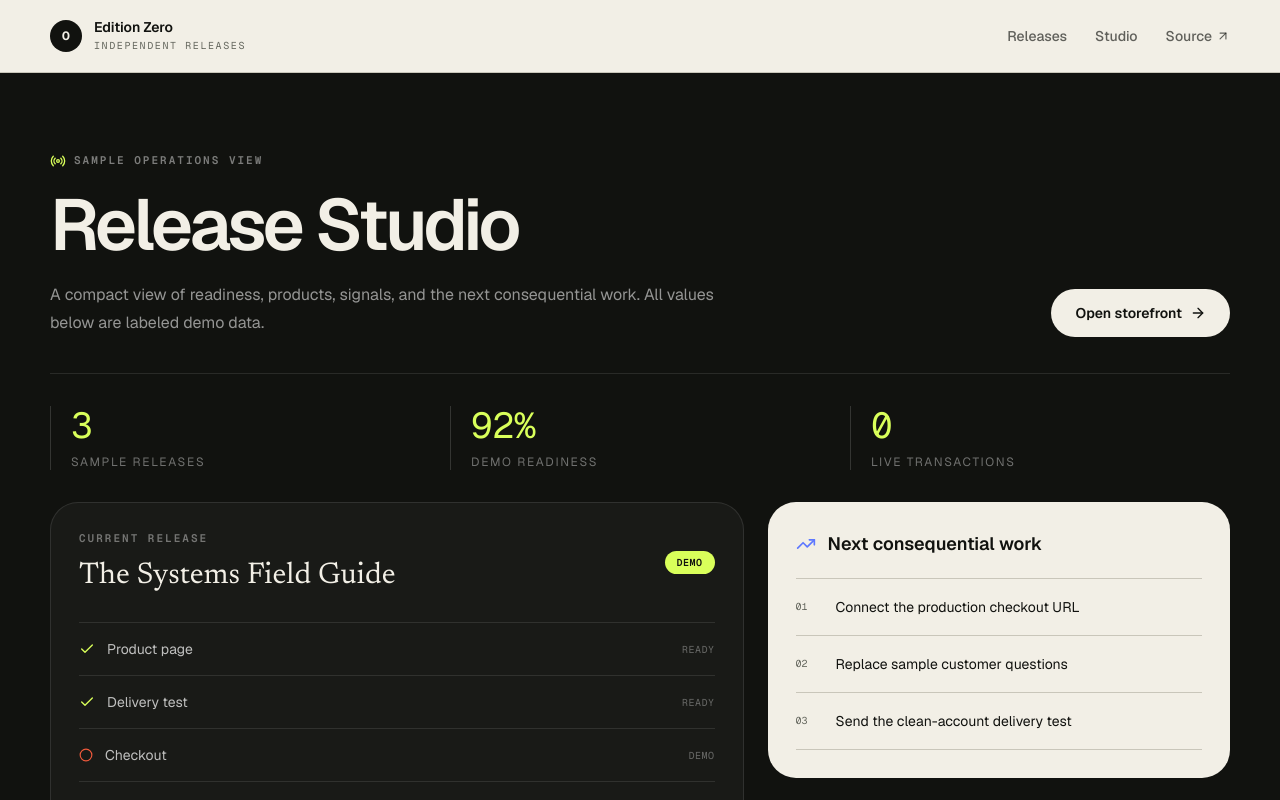
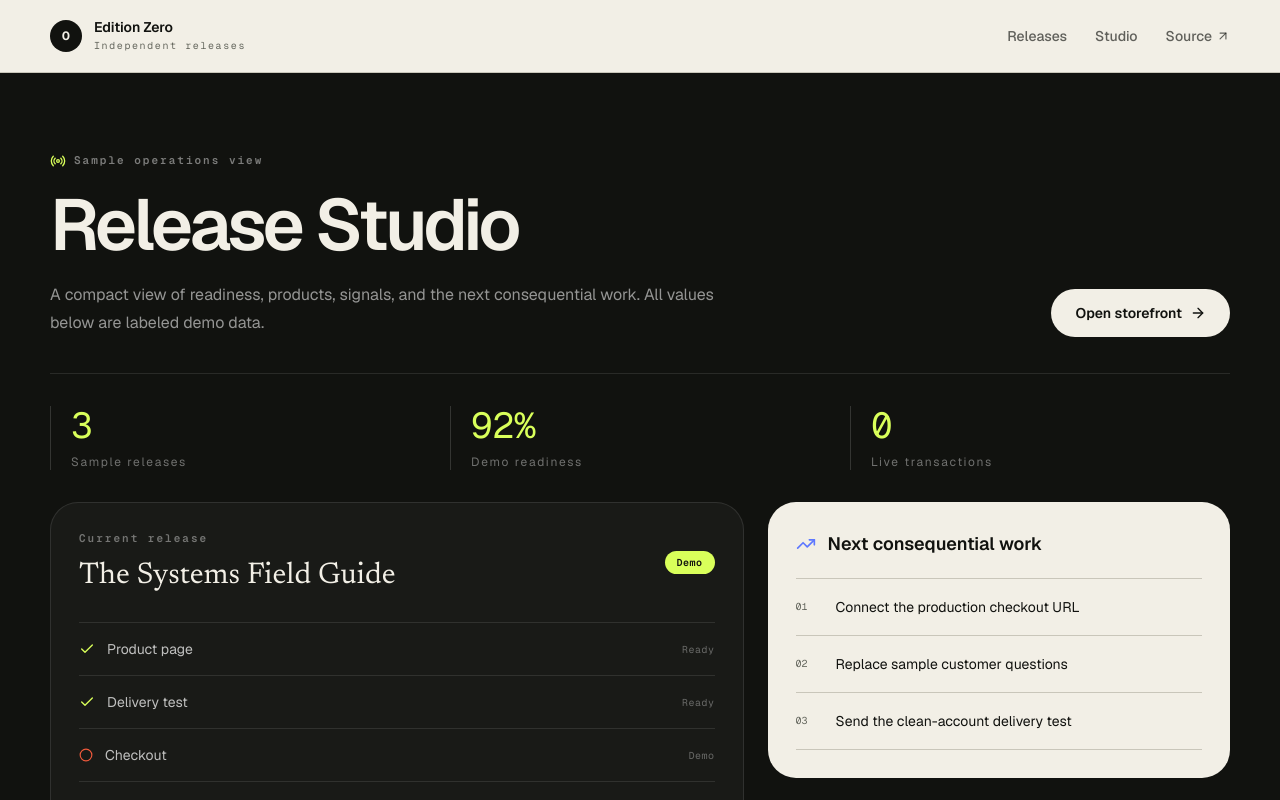
Before and after one commit to frankxai/creator-launch-os, a Next.js app: page /studio in a window 1280 px wide. Shown: the top 800 px of the page. Built offline with nearby package versions, Linux system fonts and the light colour scheme; no server answers.

Commit message:
fix: keep public template UI in sentence case (#1)

```diff
--- a/app/checkout/[slug]/page.tsx
+++ b/app/checkout/[slug]/page.tsx
@@ -40,7 +40,7 @@ export default async function CheckoutPage({ params }: CheckoutPageProps) {
                   <p className="mt-1 text-xs text-white/45">No payment is collected on this screen</p>
                 </div>
               </div>
-              <span className="rounded-full border border-white/15 px-3 py-1 font-mono text-[10px] uppercase tracking-wider text-white/55">Demo mode</span>
+              <span className="rounded-full border border-white/15 px-3 py-1 font-mono text-[10px] tracking-wider text-white/55">Demo mode</span>
             </div>
           </div>
 
--- a/app/globals.css
+++ b/app/globals.css
@@ -72,7 +72,6 @@ button:focus-visible {
   font-weight: 600;
   letter-spacing: 0.18em;
   line-height: 1.4;
-  text-transform: uppercase;
 }
 
 .text-balance {
--- a/app/opengraph-image.tsx
+++ b/app/opengraph-image.tsx
@@ -19,7 +19,7 @@ export default function OpenGraphImage() {
         }}
       >
         <div style={{ border: "2px solid #11120f", display: "flex", flex: 1, flexDirection: "column", justifyContent: "space-between", padding: 48 }}>
-          <div style={{ display: "flex", fontSize: 24, justifyContent: "space-between", letterSpacing: 4, textTransform: "uppercase" }}>
+          <div style={{ display: "flex", fontSize: 24, justifyContent: "space-between", letterSpacing: 4 }}>
             <span>Edition Zero</span>
             <span>Free template · 2026</span>
           </div>
--- a/app/page.tsx
+++ b/app/page.tsx
@@ -53,7 +53,7 @@ export default function HomePage() {
                 <MoveRight className="size-4" aria-hidden="true" />
               </Link>
             </div>
-            <div className="mt-10 flex flex-wrap gap-x-6 gap-y-3 border-t border-line pt-5 font-mono text-[10px] uppercase tracking-[0.13em] text-muted">
+            <div className="mt-10 flex flex-wrap gap-x-6 gap-y-3 border-t border-line pt-5 font-mono text-[10px] tracking-[0.13em] text-muted">
               <span>Next.js 16</span>
               <span>Zero-secret demo</span>
               <span>MIT licensed</span>
--- a/app/products/[slug]/page.tsx
+++ b/app/products/[slug]/page.tsx
@@ -62,10 +62,10 @@ export default async function ProductPage({ params }: ProductPageProps) {
           <div className={cn("relative flex min-h-[430px] flex-col justify-between overflow-hidden rounded-[2rem] p-7 sm:p-9", accentStyles[product.accent])}>
             <div className="flex items-start justify-between gap-5">
               <span className="eyebrow opacity-65">Edition {product.edition}</span>
-              <span className="rounded-full border border-current/20 px-3 py-1 font-mono text-[10px] uppercase tracking-wider">{product.category}</span>
+              <span className="rounded-full border border-current/20 px-3 py-1 font-mono text-[10px] tracking-wider">{product.category}</span>
             </div>
             <div>
-              <p className="font-mono text-[10px] uppercase tracking-[0.16em] opacity-60">{product.format}</p>
+              <p className="font-mono text-[10px] tracking-[0.16em] opacity-60">{product.format}</p>
               <h1 className="text-balance mt-3 max-w-xl font-serif text-6xl leading-[0.92] sm:text-7xl">{product.title}</h1>
             </div>
             <span aria-hidden="true" className="absolute -bottom-16 -right-10 font-serif text-[15rem] leading-none opacity-[0.08]">{product.edition}</span>
@@ -81,7 +81,7 @@ export default async function ProductPage({ params }: ProductPageProps) {
             <div className="mt-10 border-t border-line pt-6">
               <div className="flex flex-wrap items-end justify-between gap-5">
                 <div>
-                  <p className="font-mono text-[10px] uppercase tracking-[0.15em] text-muted">One-time purchase</p>
+                  <p className="font-mono text-[10px] tracking-[0.15em] text-muted">One-time purchase</p>
                   <p className="mt-1 text-4xl font-semibold tracking-tight">{formatPrice(product.price)}</p>
                 </div>
                 <Link
--- a/app/studio/page.tsx
+++ b/app/studio/page.tsx
@@ -49,7 +49,7 @@ export default function StudioPage() {
           ].map((metric) => (
             <div key={metric.label} className="border-l border-white/15 pl-5">
               <p className="font-mono text-4xl text-acid">{metric.value}</p>
-              <p className="mt-2 text-xs uppercase tracking-[0.14em] text-white/40">{metric.label}</p>
+              <p className="mt-2 text-xs tracking-[0.14em] text-white/40">{metric.label}</p>
             </div>
           ))}
         </div>
@@ -61,14 +61,14 @@ export default function StudioPage() {
                 <p className="eyebrow text-white/40">Current release</p>
                 <h2 className="mt-3 font-serif text-3xl">The Systems Field Guide</h2>
               </div>
-              <span className="rounded-full bg-acid px-3 py-1 font-mono text-[10px] font-semibold uppercase tracking-wider text-ink">Demo</span>
+              <span className="rounded-full bg-acid px-3 py-1 font-mono text-[10px] font-semibold tracking-wider text-ink">Demo</span>
             </div>
             <div className="mt-7 divide-y divide-white/10 border-y border-white/10">
               {readiness.map((item) => (
                 <div key={item.label} className="flex items-center gap-3 py-4">
                   {item.state === "Ready" ? <Check className="size-4 text-acid" aria-hidden="true" /> : <Circle className="size-3.5 text-coral" aria-hidden="true" />}
                   <span className="flex-1 text-sm text-white/72">{item.label}</span>
-                  <span className="font-mono text-[10px] uppercase tracking-wider text-white/35">{item.state}</span>
+                  <span className="font-mono text-[10px] tracking-wider text-white/35">{item.state}</span>
                 </div>
               ))}
             </div>
--- a/components/launch-console.tsx
+++ b/components/launch-console.tsx
@@ -13,7 +13,7 @@ export function LaunchConsole() {
       <div className="flex items-center justify-between border-b border-white/10 px-5 py-4 sm:px-6">
         <div className="flex items-center gap-2">
           <Radio className="size-4 text-acid" aria-hidden="true" />
-          <span className="font-mono text-[11px] uppercase tracking-[0.16em] text-white/70">Release 01</span>
+          <span className="font-mono text-[11px] tracking-[0.16em] text-white/70">Release 01</span>
         </div>
         <span className="rounded-full border border-white/15 px-2.5 py-1 font-mono text-[10px] text-white/55">
           Demo data
@@ -45,7 +45,7 @@ export function LaunchConsole() {
                 <span className="block text-sm font-medium">{step.label}</span>
                 <span className="mt-1 block text-xs text-white/45">{step.detail}</span>
               </span>
-              <span className="font-mono text-[10px] uppercase tracking-wider text-white/35">
+              <span className="font-mono text-[10px] tracking-wider text-white/35">
                 {step.done ? "Ready" : "Next"}
               </span>
             </li>
--- a/components/product-card.tsx
+++ b/components/product-card.tsx
@@ -31,7 +31,7 @@ export function ProductCard({ product, priority = false }: { product: Product; p
           <ArrowUpRight className="size-5 transition-transform group-hover:translate-x-1 group-hover:-translate-y-1" aria-hidden="true" />
         </div>
         <div>
-          <span className="font-mono text-[10px] uppercase tracking-[0.16em] opacity-65">{product.format}</span>
+          <span className="font-mono text-[10px] tracking-[0.16em] opacity-65">{product.format}</span>
           <p className="mt-2 max-w-sm font-serif text-4xl leading-[0.98] sm:text-5xl">{product.title}</p>
         </div>
         <span aria-hidden="true" className="absolute -bottom-12 -right-8 font-serif text-[10rem] leading-none opacity-[0.08]">
@@ -46,7 +46,7 @@ export function ProductCard({ product, priority = false }: { product: Product; p
         </div>
         <div className="mt-8 flex items-end justify-between gap-4 border-t border-line pt-4">
           <div>
-            <p className="font-mono text-[10px] uppercase tracking-wider text-muted">One-time</p>
+            <p className="font-mono text-[10px] tracking-wider text-muted">One-time</p>
             <p className="mt-1 text-xl font-semibold">{formatPrice(product.price)}</p>
           </div>
           <Link
--- a/components/product-explorer.tsx
+++ b/components/product-explorer.tsx
@@ -70,7 +70,7 @@ export function ProductExplorer({ products }: { products: Product[] }) {
         </label>
       </div>
 
-      <p className="mt-5 font-mono text-[11px] uppercase tracking-[0.14em] text-muted" aria-live="polite">
+      <p className="mt-5 font-mono text-[11px] tracking-[0.14em] text-muted" aria-live="polite">
         {filteredProducts.length} {filteredProducts.length === 1 ? "release" : "releases"}
       </p>
 
--- a/components/site-header.tsx
+++ b/components/site-header.tsx
@@ -13,7 +13,7 @@ export function SiteHeader() {
           </span>
           <span>
             <span className="block text-sm font-semibold leading-none">{siteConfig.name}</span>
-            <span className="mt-1 block font-mono text-[10px] uppercase tracking-[0.16em] text-muted">
+            <span className="mt-1 block font-mono text-[10px] tracking-[0.16em] text-muted">
               Independent releases
             </span>
           </span>
```
Also changed, not shown: 1 other file (tests, documents, lock files or other folders).
